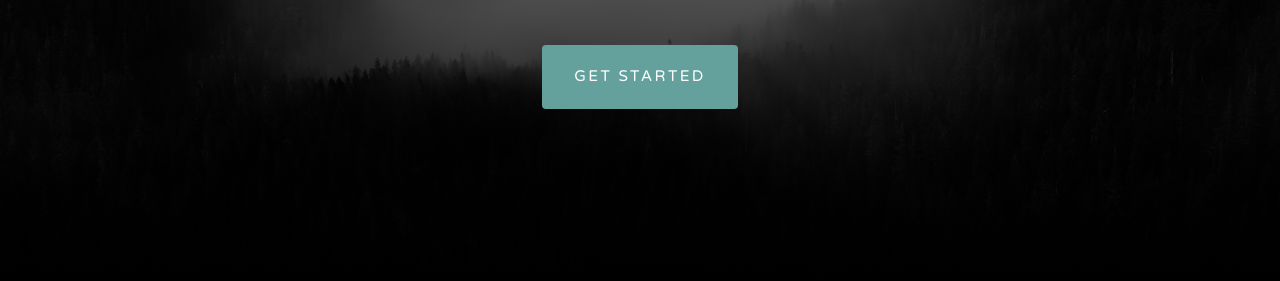
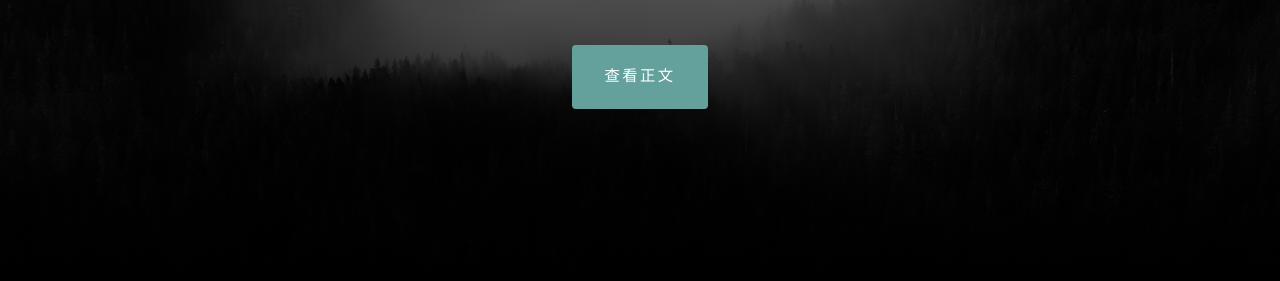
Before and after one commit to christinaooi121/b07208023_AS3, a plain HTML site: page index.html in a window 1280 px wide. Shown: the part 519-800 px from the top of the page. Drawn offline with nearby package versions, Linux system fonts and the light colour scheme.

Commit message:
Update index.html

```diff
--- a/index.html
+++ b/index.html
@@ -47,7 +47,7 @@
                 <div class="text-center">
                     <h1 class="mx-auto my-0">高速路建設，<br>不能以破壞森林為代價</h1>
                     <h2 class="text-white-50 mx-auto mt-2 mb-5">婆羅洲上，馬來西亞沙巴首席部長的承諾</h2>
-                    <a class="btn btn-primary" href="#about">Get Started</a>
+                    <a class="btn btn-primary" href="#about">查看正文</a>
                 </div>
             </div>
         </div>
```
